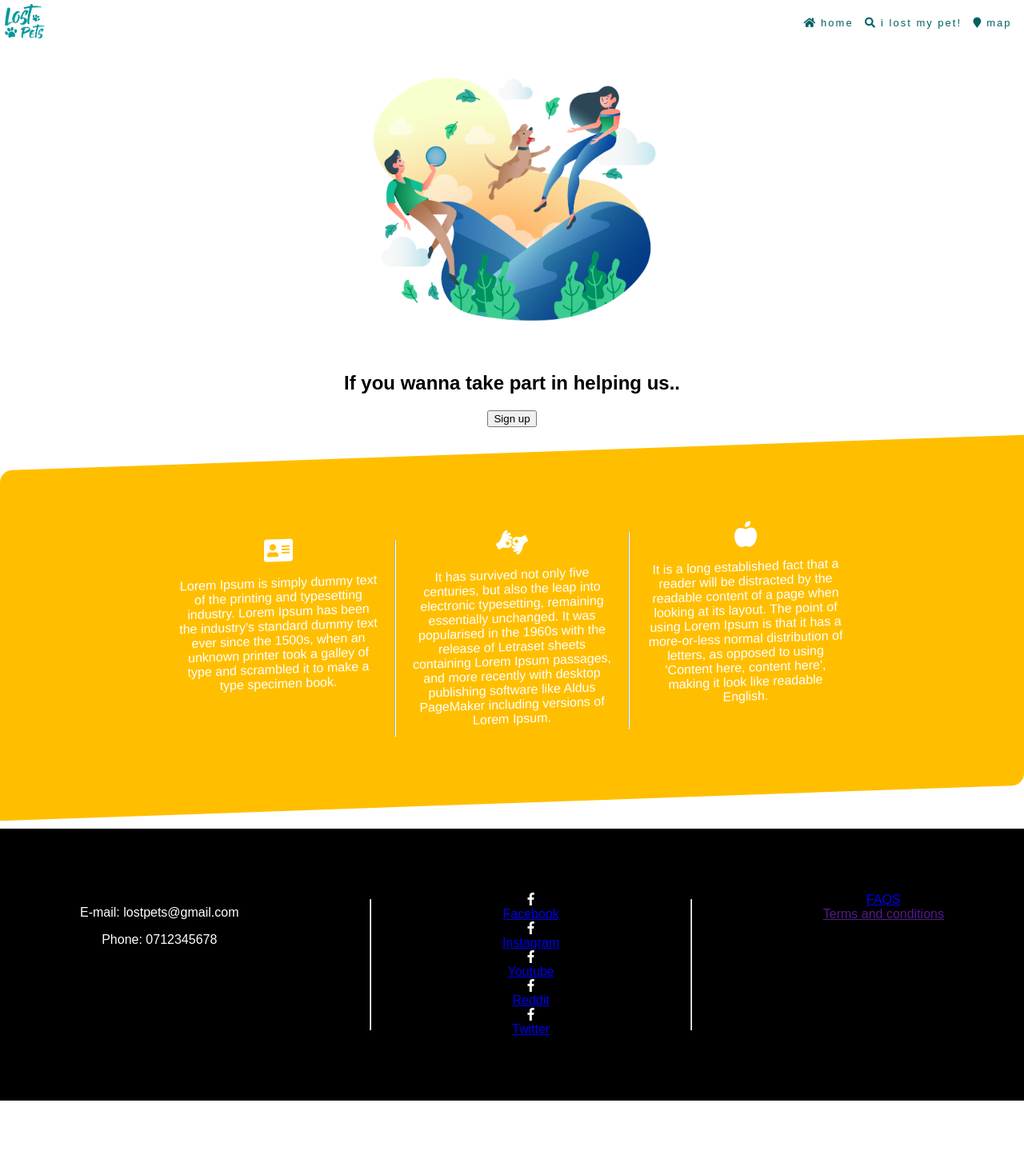
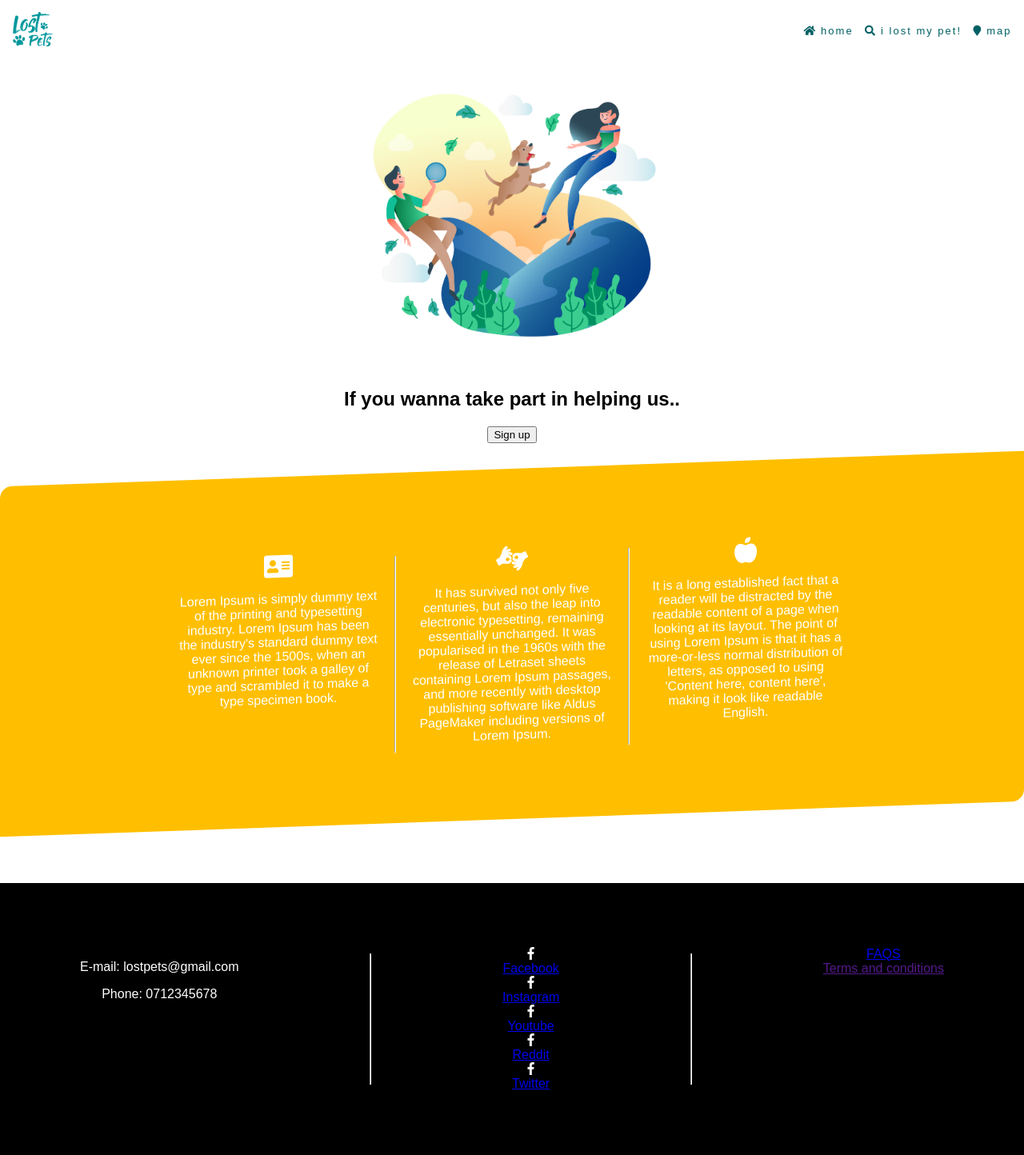
Before and after one commit to emilianraduu/LostPets, a PHP site: page / in a window 1280 px wide. Shown: the whole page at 80% size. Before the commit the page ends 1376 px from the top, so only its background shows below. Run offline with PHP 8.4, Linux system fonts and the light colour scheme.

Commit message:
Putin padding la chenarul portocaliu

```diff
--- a/css/style.css
+++ b/css/style.css
@@ -13,6 +13,7 @@ nav {
 .logo {
     text-align: left;
     padding: 5px 6px;
+    margin: 10px;
 }
 
 .logo img {
@@ -61,6 +62,7 @@ nav {
 .container {
     text-align: center;
     display: block;
+    margin-bottom: 5em;
 }
 
 .container img {
--- a/index.html
+++ b/index.html
@@ -46,9 +46,8 @@
             </div>
         </nav>
     </header>
+
     <div class="container">
-
-
         <img src="img/illu.png">
         <h2>
             If you wanna take part in helping us..
@@ -84,9 +83,6 @@
                 </li>
             </div>
         </div>
-
-
-
     </div>
     <footer>
         <div class="paragraphs">
```
